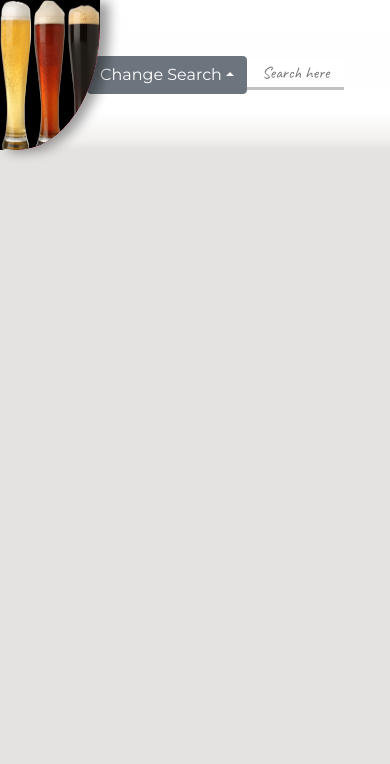
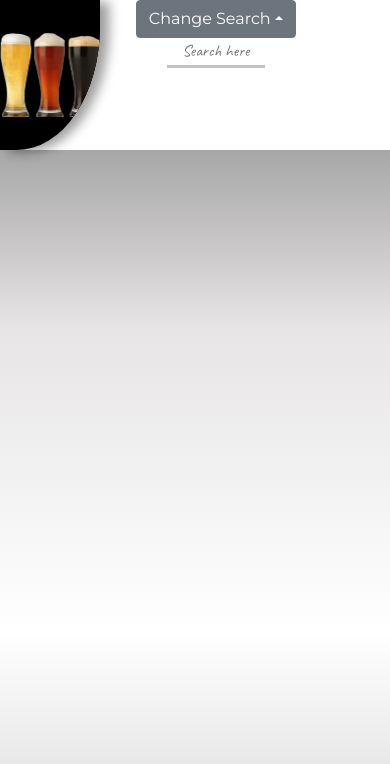
Before and after one commit to Ignocius/to-beer-or-not-to-beer, a Vue app: page / in a window 390 px wide. Shown: the top 764 px of the page. Built offline with nearby package versions, Linux system fonts and the light colour scheme.

Commit message:
style fix

```diff
--- a/src/App.vue
+++ b/src/App.vue
@@ -22,7 +22,7 @@ export default {
   -moz-osx-font-smoothing: grayscale;
   text-align: center;
   color: #2c3e50;
-  background: #e4e3e1;
+  background: linear-gradient(to bottom, rgba(0, 0, 0, 0.55) 0%, rgba(144, 135, 135, 0.22) 39%, rgb(255, 255, 255) 75%, rgba(0, 0, 0, 0.11) 94%, rgba(0, 0, 0, 0.11) 100%);
   height: 100vh;
   width: 100vw;
 }
--- a/src/components/CardWrapper.vue
+++ b/src/components/CardWrapper.vue
@@ -86,16 +86,25 @@ export default {
 
 <style lang="scss" scoped>
 @mixin Gradient {
-  background: linear-gradient(-45deg, #EE7752, #E73C7E, #23A6D5, #23D5AB);
+  background: linear-gradient(-45deg, white, white, rgba(64, 60, 60, 0.68), #010202)
 }
-
 .card-wrapper {
   font-family: 'Montserrat', sans-serif;
   background: #e4e3e1;
   .wrapper {
     position: relative;
   }
+  nav {
+    @include Gradient;
+    background-size: 400% 400%;
+    animation: Gradient 15s ease infinite;
+    -webkit-animation: Gradient 15s ease infinite;
+    -moz-animation: Gradient 15s ease infinite;
+  }
   .beer-logo-container {
+    justify-content: center;
+    align-items: center;
+    background: black;
     width: 20vw;
     min-width: 100px;
     height: 35vh;
@@ -103,20 +112,16 @@ export default {
     border-bottom-right-radius: 83%;
     overflow: hidden;
     //background: white;
-    @include Gradient;
-    background-size: 400% 400%;
-    -webkit-animation: Gradient 15s ease infinite;
-    -moz-animation: Gradient 15s ease infinite;
-    animation: Gradient 15s ease infinite;
     box-shadow: 9px 2px 12px 0px rgba(0, 0, 0, 0.39);
     z-index: 1;
     .beer-logo {
+      height: 80%;
       vertical-align: middle;
       border-style: none;
       width: 100%;
       background: black;
       overflow: hidden;
-      border-bottom-right-radius: 83%;
+      object-fit: scale-down;
     }
   }
 }
--- a/src/components/InputField.vue
+++ b/src/components/InputField.vue
@@ -34,6 +34,7 @@
 .search__field {
   font-family: 'Caveat', cursive;
   width: 25vw;
+  background-color: transparent;
   transition: width 2s;
   border: 0;
   border-bottom: 3px solid #c1c1c1;
--- a/src/components/Loader.vue
+++ b/src/components/Loader.vue
@@ -62,5 +62,12 @@ $background-color:#141414;
     opacity:1;
   }
 }
+@media only screen and (max-width: 600px) {
+  .loader-wrapper {
+    .loading {
+      font-size: 60px;
+    }
+  }
+}
 
 </style>
--- a/src/components/NavBar.vue
+++ b/src/components/NavBar.vue
@@ -1,5 +1,5 @@
 <template>
-  <div class="d-flex navbar__dropdown justify-content-center align-items-center">
+  <div class="d-flex navbar__dropdown flex-md-row justify-content-md-center align-items-center justify-content-sm-around">
     <slot />
     <b-dropdown id="ddown-dropup" dropup text="Change Search" class="navbar__dropdown__btn">
       <b-dropdown-item v-for="dropItem in dropdownMock" :key="dropItem.name" @click="changeField(dropItem)">{{dropItem.name}}</b-dropdown-item>
@@ -92,7 +92,6 @@ export default {
 <style lang="scss" scoped>
 .navbar__dropdown {
   width: 100vw;
-  background: linear-gradient(to bottom, rgb(255, 255, 255) 0%, rgb(255, 254, 254) 39%, rgb(255, 255, 255) 75%, rgba(255, 253, 253, 0.45) 94%, rgba(228, 227, 225, 0.69) 100%);
   overflow: hidden;
   margin-left: -15vw;
   z-index: 0;
@@ -103,7 +102,11 @@ export default {
   }
 }
 
+
 @media only screen and (max-width: 600px) {
+  .navbar__dropdown {
+    flex-direction: column;
+  }
   .navbar_contianer {
     max-height: 150px
   }
--- a/src/components/SimpleModal.vue
+++ b/src/components/SimpleModal.vue
@@ -3,12 +3,12 @@
     <div class="simple__modal__wrapper d-flex flex-column justify-content-between">
       <div class="simple__modal__header d-flex justify-content-between align-items-center">
         <slot name="header" />
-        <span class="d-flex justify-content-end align-items-center" @click="onClose">X</span>
+        <span class="d-flex justify-content-center align-items-center" @click="onClose">X</span>
       </div>
       <div class="simple__modal__body">
         <slot name="body" />
       </div>
-      <div class="simple__modal__footar d-flex justify-content-end align-items-center">
+      <div class="simple__modal__footer d-flex justify-content-end align-items-center">
         <slot name="footer">
           <button class="close-modal" type="button" @click="onClose"> Close Modal </button>
         </slot>
@@ -57,11 +57,15 @@ $height: 50px;
     &__header {
       min-height: $height;
       background: $gray;
+      span {
+        width: 30px;
+        height: 100%;
+      }
     }
     &__body {
       padding: 0 15px;
     }
-    &__footar {
+    &__footer {
       min-height: $height;
       background: $gray;
       button {
```
